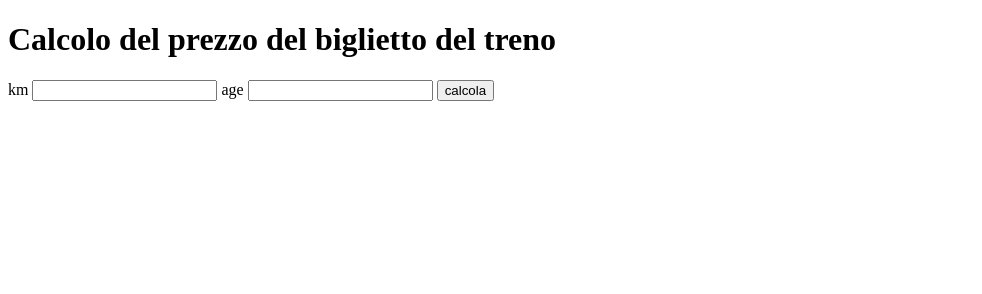
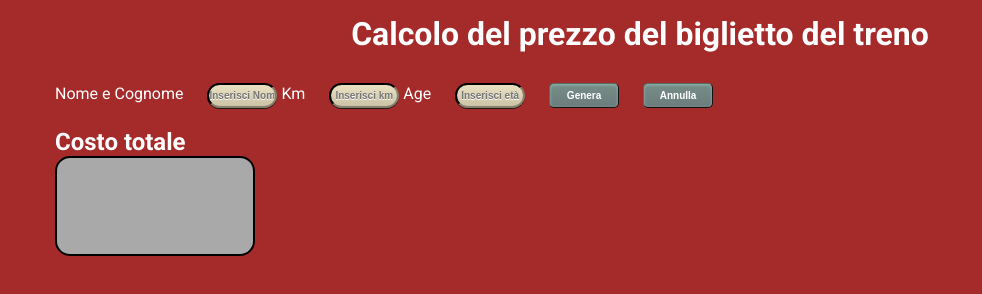
Before and after one commit to stiva98/js-biglietto-treno-form, a plain HTML site: page index.html in a window 1280 px wide. Shown: the whole page, without its empty margins (0-982 px from the left). Drawn offline with Linux system fonts and the light colour scheme.

Commit message:
milestone 2 terminata

```diff
--- a/css/style.css
+++ b/css/style.css
@@ -0,0 +1,73 @@
+* {
+    margin: 0;
+    padding: 0;
+    box-sizing: border-box;
+}
+body {
+    font-family: 'Roboto', sans-serif;
+    background-color: brown;
+}
+.container {
+    max-width: 73.125rem;
+    margin: 0 auto;
+}
+.p-container {
+    height: 100px;
+    width: 200px;
+    background-color: darkgray;
+    color: yellow;
+    text-align: center;
+    font-size: 32px;
+    padding-top: 30px;
+    border-radius: 15px;
+    border: 2px solid black;
+}
+h1 {
+    color: white;
+    padding-bottom: 1.875rem;
+    padding-top: .9375rem;
+    text-align: center;
+}
+h2 {
+    color: white;
+}
+label {
+    color: white;
+    padding-right: 20px;
+}
+input {
+    margin-bottom: 20px;
+    font-size:10px;
+    font-family:Arial;
+    width:70px;
+    height:25px;
+    border-width:2px;
+    color:#505739;
+    border-color:#333029;
+    font-weight:bold;
+    border-top-left-radius:15px;
+    border-top-right-radius:15px;
+    border-bottom-left-radius:15px;
+    border-bottom-right-radius:15px;
+    box-shadow: 0px 1px 0px 0px #1c1b18;
+    text-shadow: 0px 1px 0px #ffffff;
+    text-align: center;
+    background:linear-gradient(#eae0c2, #ccc2a6);
+}
+#click-button {
+    font-size:10px;
+    width: 70px;
+    height:25px;
+    border-width:1px;
+    color:#fff;
+    border-color:#566963;
+    font-weight:bold;
+    border-top-left-radius:5px;
+    border-top-right-radius:5px;
+    border-bottom-left-radius:5px;
+    border-bottom-right-radius:5px;
+    box-shadow:inset 0px 1px 3px 0px #91b8b3;
+    text-shadow:inset 0px -1px 0px #2b665e;
+    background:linear-gradient(#768d87, #6c7c7c);
+    margin-left: 20px;
+}
--- a/index.html
+++ b/index.html
@@ -5,37 +5,59 @@
     <meta name="viewport" content="width=device-width, initial-scale=1.0">
     <title>Calcolo del prezzo del biglietto del treno</title>
 
+
+    <link rel="preconnect" href="https://fonts.googleapis.com">
+    <link rel="preconnect" href="https://fonts.gstatic.com" crossorigin>
+    <link href="https://fonts.googleapis.com/css2?family=Roboto:wght@400;700&display=swap" rel="stylesheet">
+
+
     <link rel="stylesheet" href="css/style.css">
 </head>
 <body>
+    <div class="container">
 
         <h1>
             Calcolo del prezzo del biglietto del treno
         </h1>
 
         <form action="">
-        <label for="km">
-            km
+            <label for="">
+                Nome e Cognome
             </label>
 
-        <input type="text" id="km" name="km" value="">
+            <input type="text" id="" name="" value="" placeholder="Inserisci Nome e cognome">
+
+            <label for="km">
+                Km
+            </label>
+
+            <input type="text" id="km" name="km" value="" placeholder="Inserisci km">
 
             <label for="age">
-            age
+                Age
             </label>
 
-        <input type="text" id="age" name="age" value="">
+            <input type="text" id="age" name="age" value="" placeholder="Inserisci età">
 
             <button type="button" id="click-button">
-            calcola
+                Genera
+            </button>
+
+            <button type="reset" id="click-button">
+                Annulla
             </button>
 
         </form>
-
-
+       <h2>
+        Costo totale
+       </h2>
+        <div class="p-container">
             <p id="price">
 
             </p>
+        </div>
+
+    </div>
 
 
 
```
Lines whose indentation alone changed are shown as unchanged.
